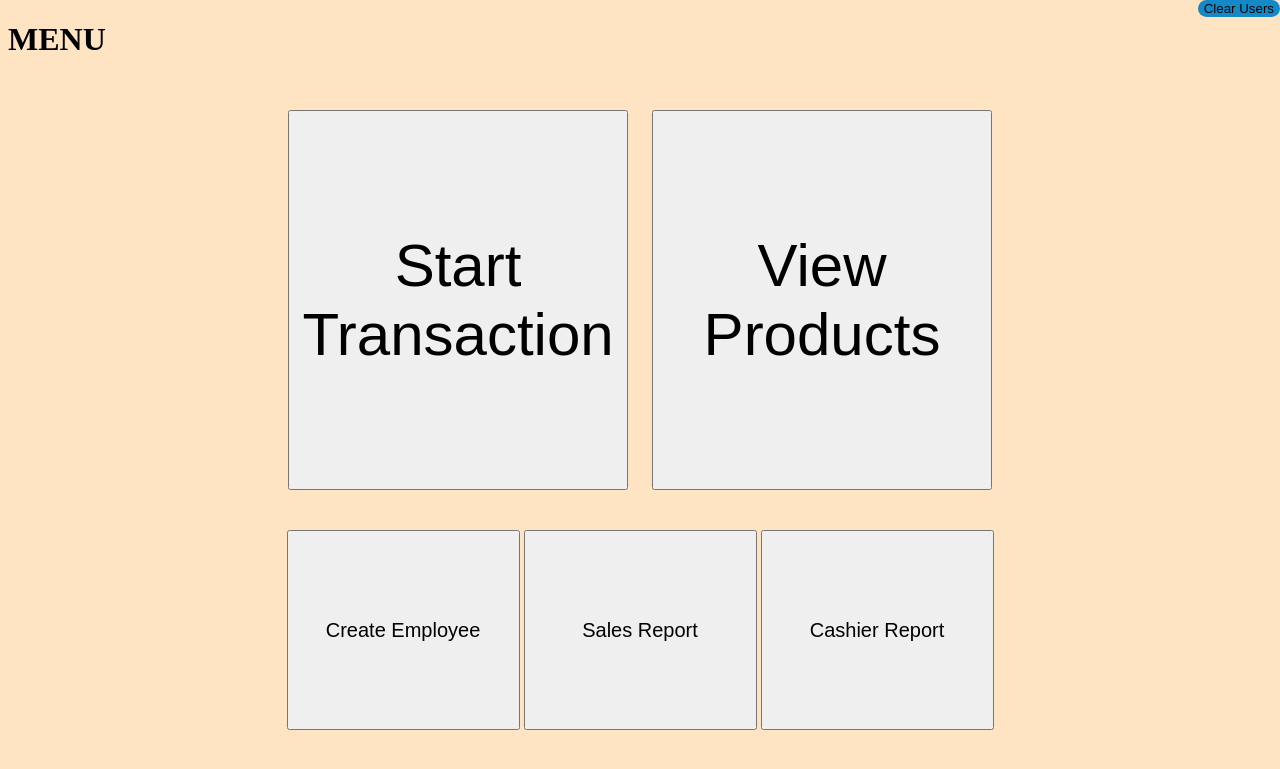
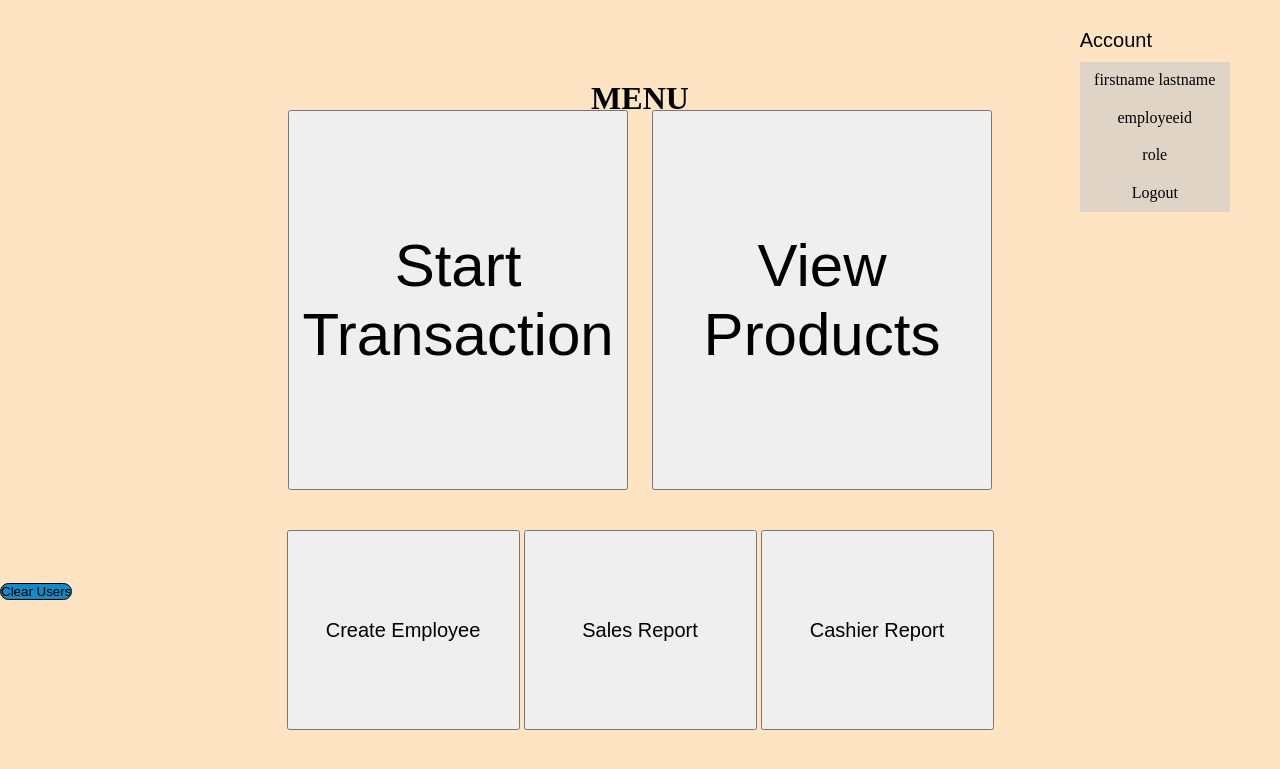
Before and after one commit to TeamNumber5/Kiosk, a Django app: template menu/templates/index_menu.html in a window 1280 px wide. Shown: the top 769 px of the page. Run offline with Django 3.2, Linux system fonts and the light colour scheme; the template is opened without the code that fills it, so the values that code supplies are empty.

Commit message:
Added user info when logged in. The animations are not finished

```diff
--- a/menu/templates/index_menu.html
+++ b/menu/templates/index_menu.html
@@ -6,15 +6,28 @@
 	{% load static %}
 	<link rel="stylesheet" href="{% static '/css/menu.css' %}">
     <body>
+        <nav>
+        <div class="info">
+            <div class="account">
+                <button>Account</button>
+                <ul>
+                    <li><a href="#">firstname lastname</a></li>
+                    <li><a href="#">employeeid</a></li>
+                    <li><a href="#">role</a></li>
+                    <li><a href="#">Logout</a></li>
+                </ul>
+            </div>
+        </div>
+        </nav>
+
         <h1 id="tmp">MENU</h1>
-	<div>
         <form method="POST">
         <input id="clearUsersInDatabase" type="submit" name='clear_db' value="Clear Users">
         </form>
         <div class="container">
             <div class="cashier_buttons">
-                <button class="cashier_button" id="startTransaction">Start</br>Transaction</button>
-                <button class="cashier_button" id="viewProducts">View</br>Products</button>
+                <button class="cashier_button" id="startTransaction">Start<br>Transaction</button>
+                <button class="cashier_button" id="viewProducts">View<br>Products</button>
             </div>
             <div class="manager_buttons">
                 <button class="manager_button" id="createEmployee">Create Employee</button>
--- a/static/css/menu.css
+++ b/static/css/menu.css
@@ -1,6 +1,77 @@
+*{
+    margin: 0px;
+    padding: 0px;
+    box-sizing: border-box;
+}
 body {
     background-color: bisque;
 }
+
+.info {
+    height: 10vh;
+    background-color: bisque;
+    display: flex;
+    justify-content: flex-end;
+    align-items: center;
+    width: 80%;
+    margin: auto;
+}
+
+
+
+.account {
+    position: relative;
+}
+
+
+.account ul{
+    position: absolute;
+    margin-top: 10px;
+    width: 150px;
+    height: 150px;
+    display: flex;
+    justify-content: space-around;
+    align-items: center;
+    flex-direction: column;
+    list-style: none;
+    border-radius: 5px;
+    /*pointer-events: none;
+    opacity: 0;
+    transform: translateY(-10px);
+    transition: all 0.4s ease;*/
+}
+
+
+.account li{
+    width: 100%;
+    height: 100%;
+    display: flex;
+    justify-content: center;
+    align-items: center;
+    background-color: rgb(224, 212, 198);
+}
+
+/*.account li:hover {
+    background-color: rgb(224, 212, 198);
+}*/
+
+.account a {
+    color: black;
+    text-decoration: none;
+}
+
+.info button{
+    background: none;
+    border: none;
+    font-size: 20px;
+    cursor: pointer;
+}
+
+/*.account button:focus + ul{
+    /*opacity: 1;
+    pointer-events: all;
+    transform: translateY(0px);
+}*/
 
 .container {
     visibility: visible;
@@ -19,6 +90,7 @@ body {
     margin: 30px;
     width: 800px;
     height: 400px;
+    cursor: pointer;
 }
 
 .cashier_button {
@@ -28,11 +100,13 @@ body {
     margin: 10px;
     width: 340px;
     height: 380px;
+    cursor: pointer;
 }
 
 .manager_buttons {
     display: inline-block;
     position: relative;
+    cursor: pointer;
 }
 
 .manager_button {
@@ -41,13 +115,18 @@ body {
     width: 233px;
     height: 200px;
     font-size: 20px;
+    cursor: pointer;
 }
 
 #clearUsersInDatabase {
     position: fixed;
-    top: 0;
-    right: 0;
+    bottom: 200px;
+    left: 0;
     background-color: #1389c7;
-    border: 2px black;
+    border: 1px solid black;
     border-radius: 25px;
 }
+
+#tmp {
+    text-align: center;
+}
```
